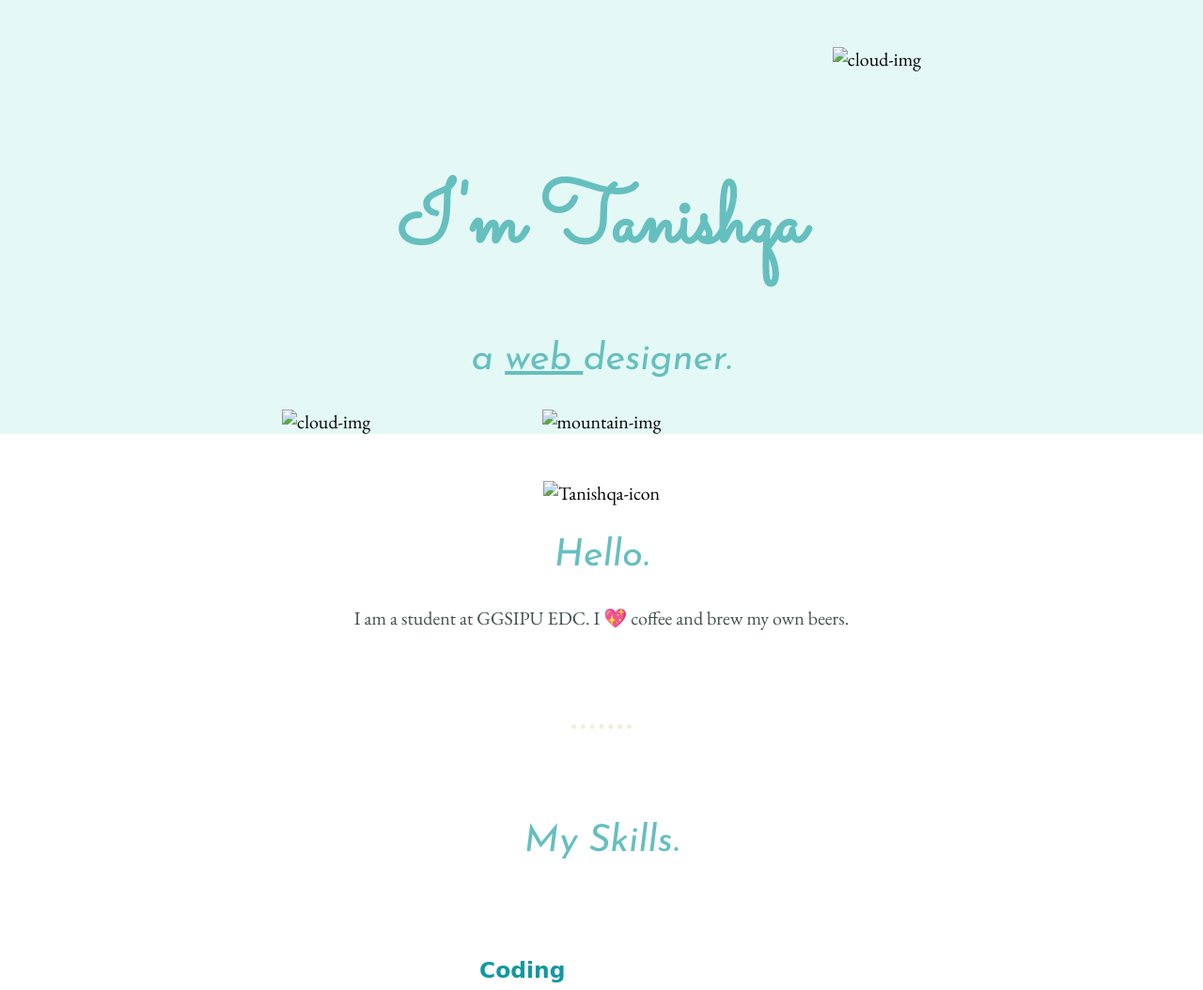
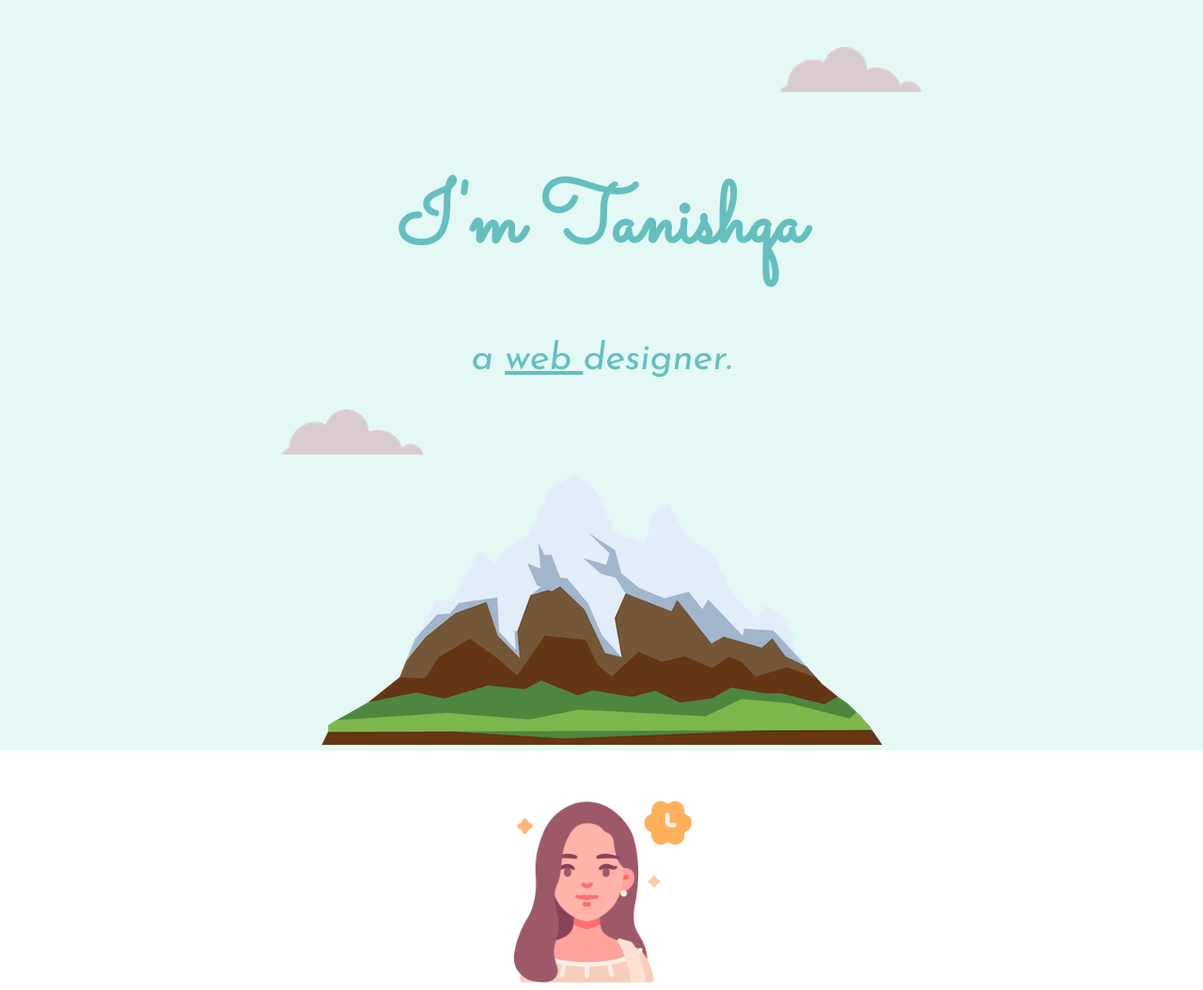
Before and after one commit to ich-tanishqa/updated-cv, a plain HTML site: page index.html in a window 1280 px wide. Shown: the top 1054 px of the page at 94% size. Drawn offline with nearby package versions, Linux system fonts and the light colour scheme; files that its build step writes are made by us from their sources; grey boxes are pictures that could not be loaded; a web font is replaced by a local one.

Commit message:
Updated index.html

```diff
--- a/index.html
+++ b/index.html
@@ -3,7 +3,7 @@
   <head>
     <meta charset="utf-8">
     <title>Tanishqa Bansal</title>
-    <link rel="stylesheet" href="css/styles.css">
+    <link rel="stylesheet" href="styles.css">
     <link rel="icon" href="favicon.ico">
     <link rel="preconnect" href="https://fonts.googleapis.com">
 <link rel="preconnect" href="https://fonts.gstatic.com" crossorigin>
@@ -11,17 +11,17 @@
   </head>
   <body>
     <div class="top-container">
-      <img class="top-cloud" src="images/cloud.png" alt="cloud-img">
+      <img class="top-cloud" src="cloud.png" alt="cloud-img">
       <h1>I'm Tanishqa</h1>
       <h2>a <span class="web"> web </span> designer.</h2>
-      <img class="bottom-cloud" src="images/cloud.png" alt="cloud-img">
-      <img   src="images/mountain.png" alt="mountain-img">
+      <img class="bottom-cloud" src="cloud.png" alt="cloud-img">
+      <img   src="mountain.png" alt="mountain-img">
     </div>
 
 
     <div class="middle-container">
       <div class="profile">
-        <img height="200" src="images/beauty.png" alt="Tanishqa-icon">
+        <img height="200" src="beauty.png" alt="Tanishqa-icon">
         <h2>Hello.</h2>
         <p class="intro">I am a student at GGSIPU EDC. I 💖 coffee and brew my own beers.</p>
       </div>
```
